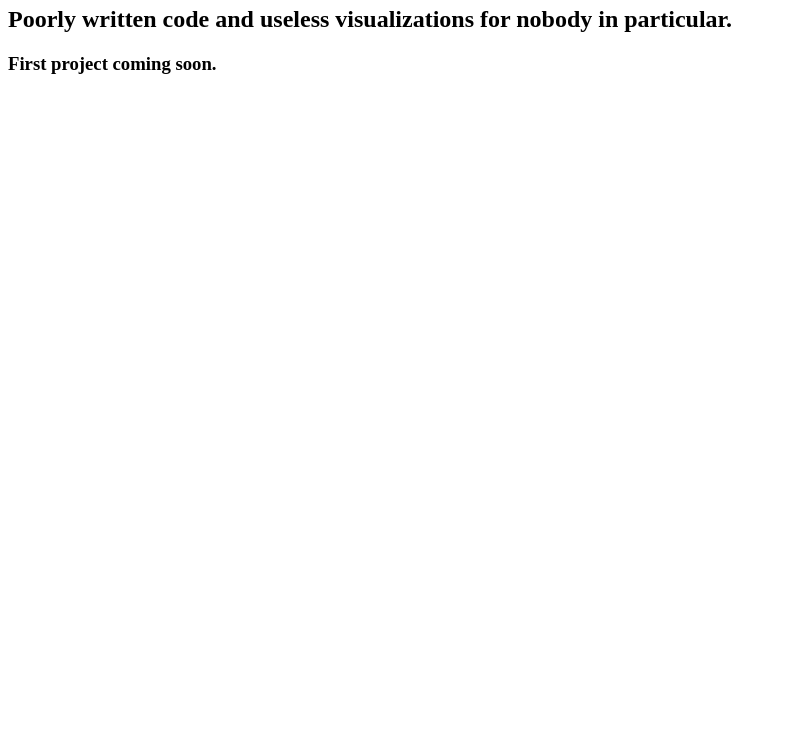
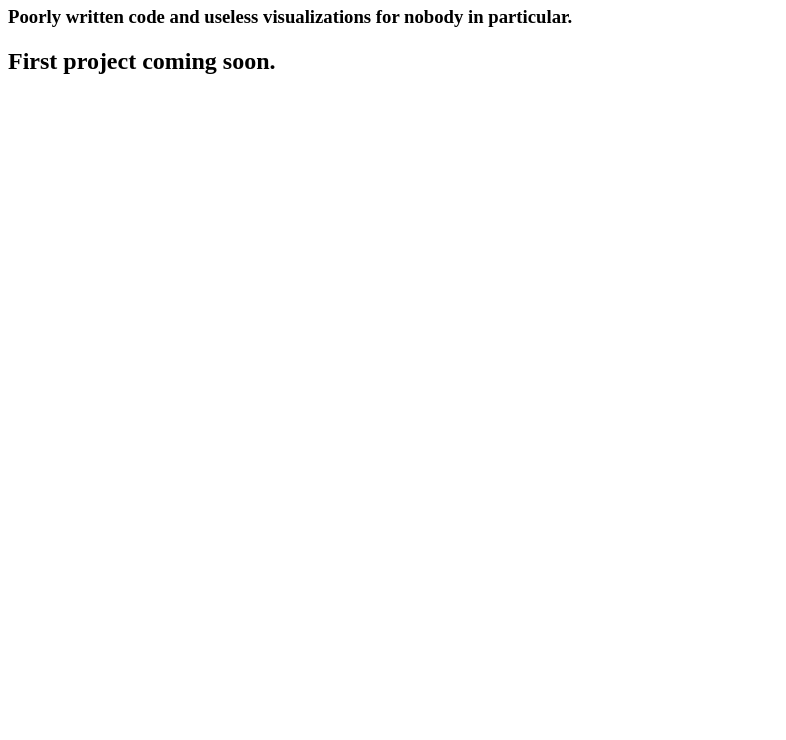
Before and after one commit to geeshort/geeshort.github.io, a plain HTML site: page index.html in a window 1280 px wide. Shown: the part 60-800 px from the top of the page, without its empty margins (0-786 px from the left). Drawn offline with Linux system fonts and the light colour scheme.

Commit message:
Heading tag changes

```diff
--- a/index.html
+++ b/index.html
@@ -7,7 +7,7 @@
 </head>
 <body>
     <h1>Arthacks only a mother could love</h1>
-    <h2>Poorly written code and useless visualizations for nobody in particular.</h2>
-    <h3>First project coming soon.</h3>
+    <h3>Poorly written code and useless visualizations for nobody in particular.</h3>
+    <h2>First project coming soon.</h2>
 </body>
 </html>
```
